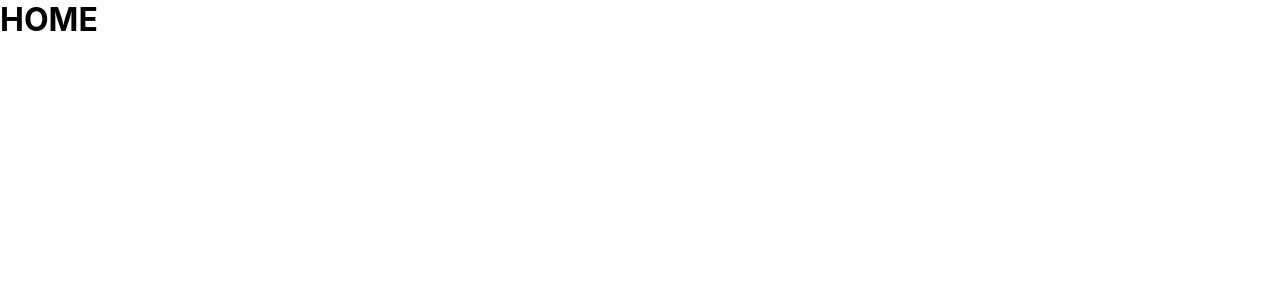
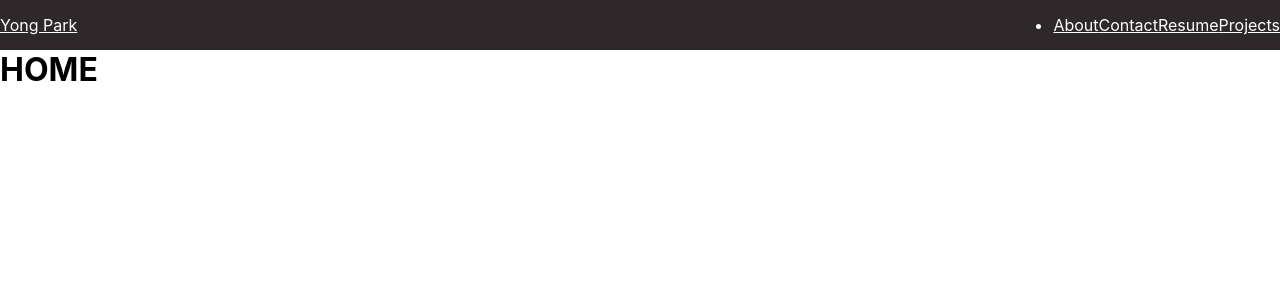
Before and after one commit to pyongho1/portfolio-react, a React (Create React App) app: page / in a window 1280 px wide. Shown: the top 300 px of the page. Built offline with nearby package versions, Linux system fonts and the light colour scheme.

Commit message:
Add navbar

```diff
--- a/src/App.js
+++ b/src/App.js
@@ -5,10 +5,12 @@ import Home from "./pages/Home/Home";
 import Contact from "./pages/Contact/Contact";
 import Resume from "./pages/Resume/Resume";
 import Projects from "./pages/Projects/Projects";
+import NavBar from "./components/NavBar/NavBar";
 
 function App() {
   return (
     <div>
+      <NavBar />
       <Routes>
         <Route path="/" element={<Home />} />
         <Route path="about" element={<About />} />
--- /dev/null
+++ b/src/components/NavBar/NavBar.css
@@ -0,0 +1,15 @@
+nav {
+  display: flex;
+  justify-content: space-between;
+  align-items: center;
+  background-color: #2e282a;
+  height: 50px;
+}
+
+li {
+  color: white;
+}
+
+.menuList {
+  color: white;
+}
--- a/src/components/NavBar/NavBar.jsx
+++ b/src/components/NavBar/NavBar.jsx
@@ -1 +1,30 @@
 import { Link } from "react-router-dom";
+import "./NavBar.css";
+
+const NavBar = () => {
+  return (
+    <nav>
+      <Link className="menuList" to="/">
+        Yong Park
+      </Link>
+      <ul>
+        <li>
+          <Link className="menuList" to="/about">
+            About
+          </Link>
+          <Link className="menuList" to="/contact">
+            Contact
+          </Link>
+          <Link className="menuList" to="/resume">
+            Resume
+          </Link>
+          <Link className="menuList" to="/projects">
+            Projects
+          </Link>
+        </li>
+      </ul>
+    </nav>
+  );
+};
+
+export default NavBar;
```
